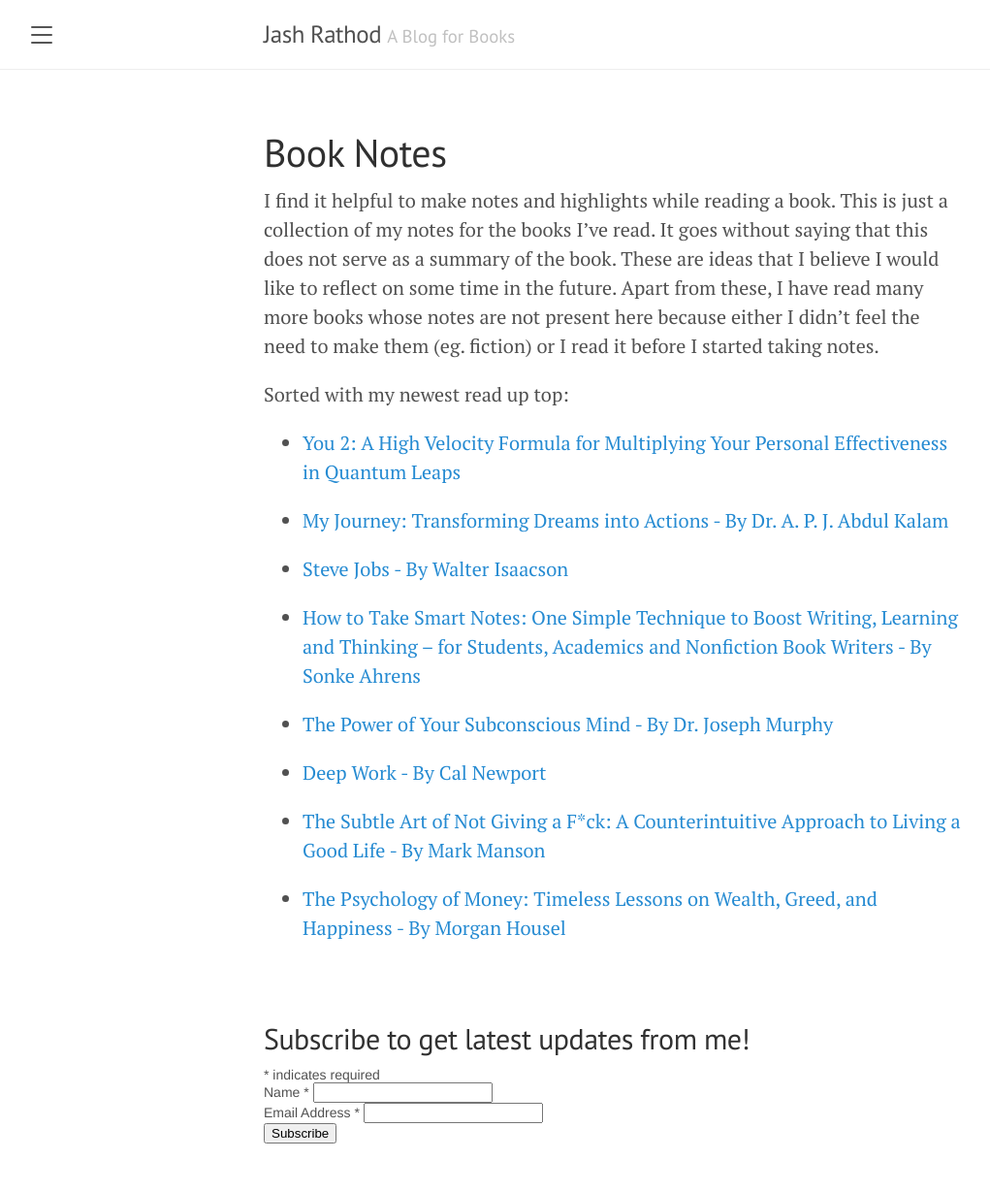
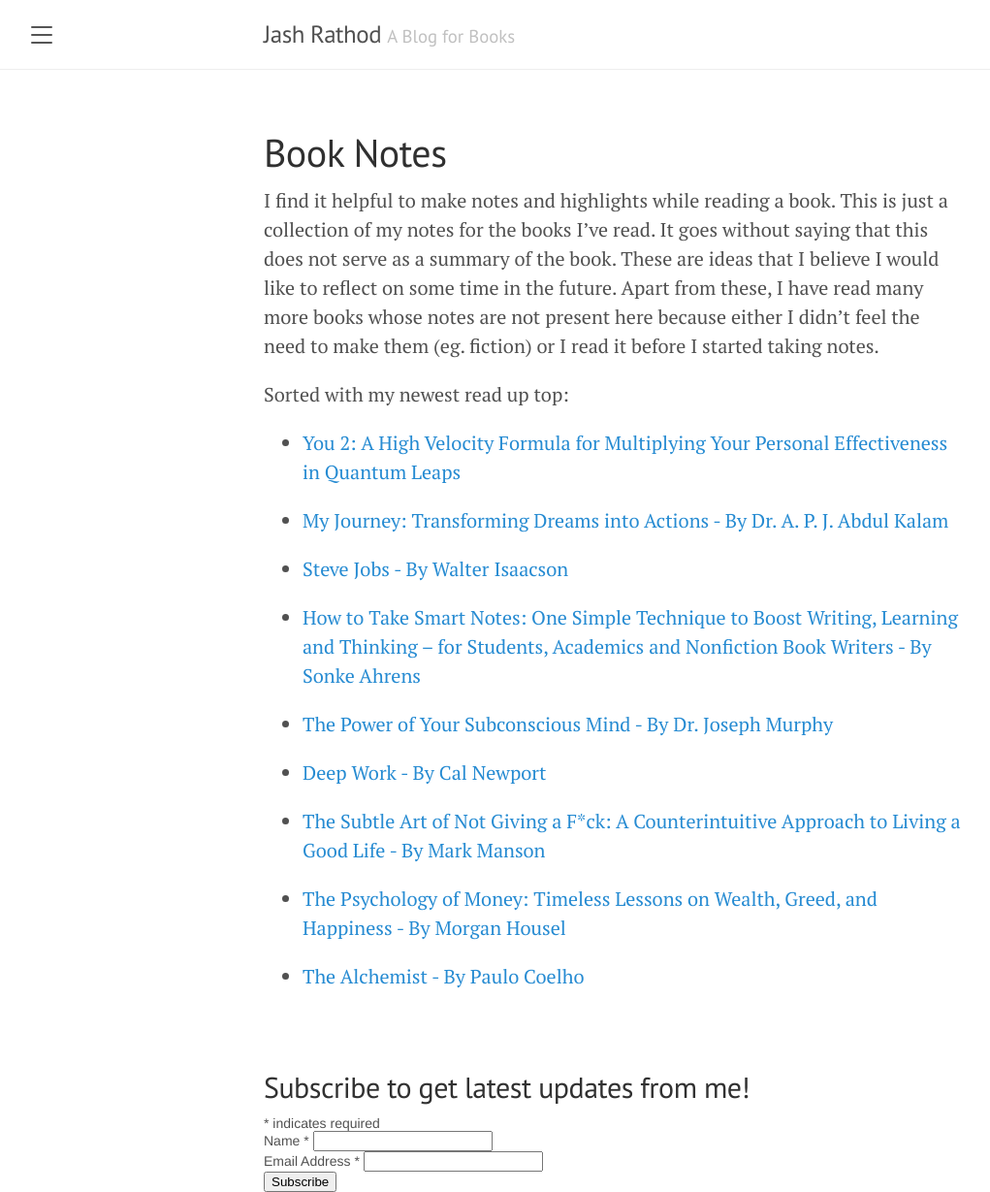
Before and after one commit to jashrathod/book-blog, a Jekyll site: the page built from notes.md, in a window 1280 px wide. Shown: the whole page at 97% size, without its empty margins (8-1029 px from the left). Built offline with Jekyll 4.4.1, drawn with Linux system fonts in a browser that asks for light colours; comment, search, counter and statistics services are not loaded; before the commit the page ends 1179 px from its top, so only the background shows below that.

Commit message:
Update notes.md

```diff
--- a/notes.md
+++ b/notes.md
@@ -25,3 +25,5 @@ Sorted with my newest read up top:
 - [The Subtle Art of Not Giving a F*ck: A Counterintuitive Approach to Living a Good Life - By Mark Manson](https://jashrathod.github.io/book-blog/2021/07/01/the-subtle-art/)
 
 - [The Psychology of Money: Timeless Lessons on Wealth, Greed, and Happiness - By Morgan Housel](https://jashrathod.github.io/book-blog/2021/06/04/the-psychology-of-money/)
+
+- [The Alchemist - By Paulo Coelho](https://jashrathod.github.io/book-blog/2022/02/07/the-alchemist/)
```
